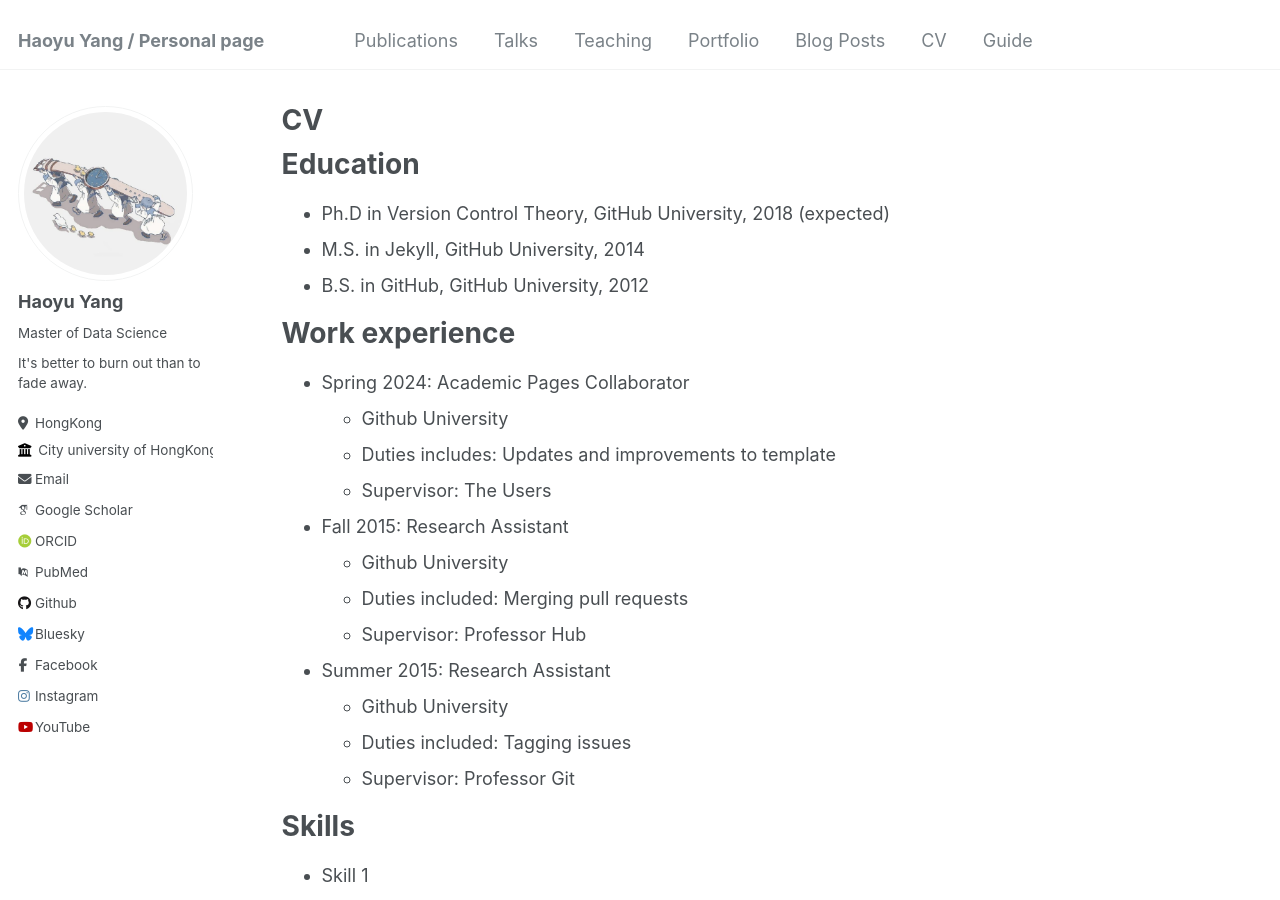
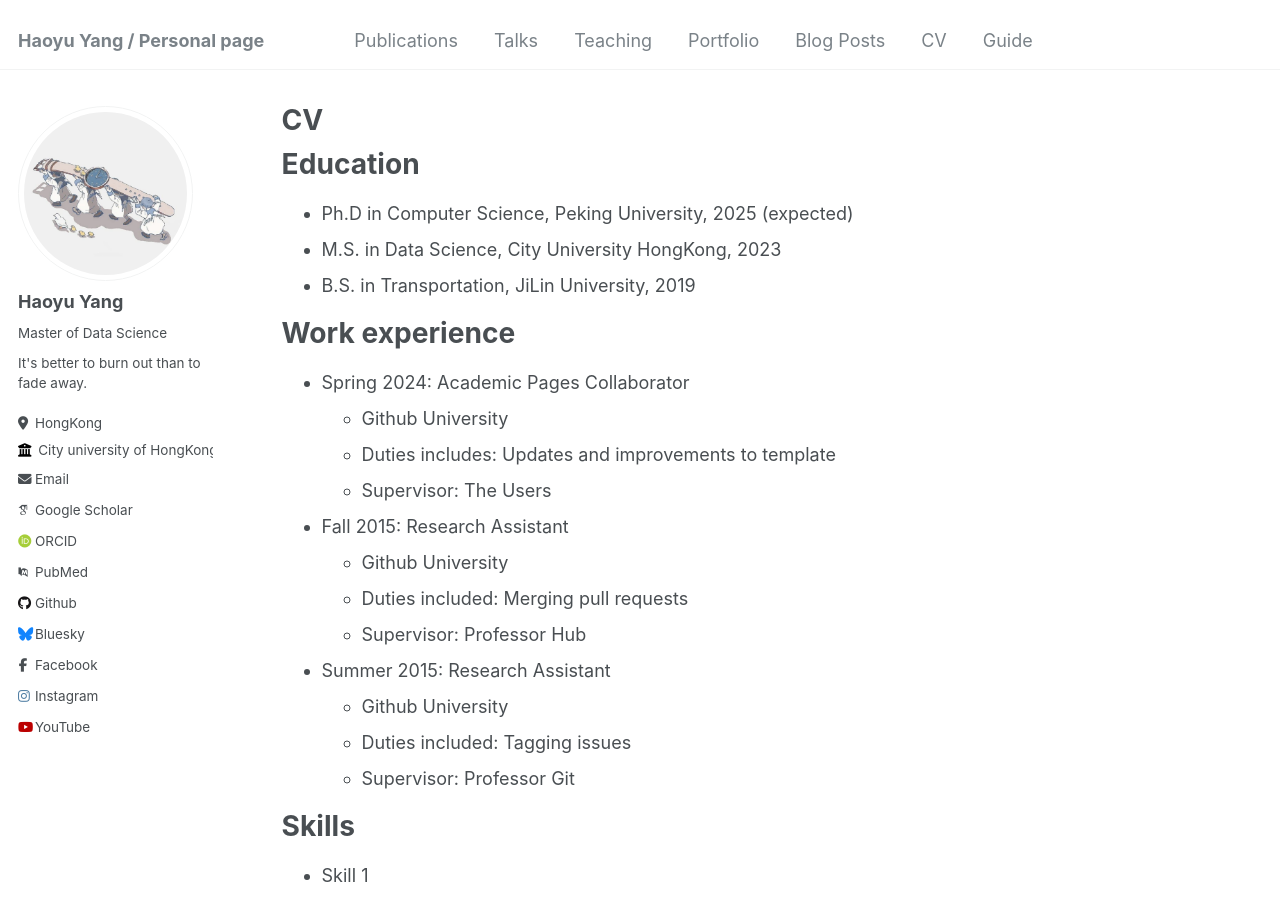
Before and after one commit to woruo838/woruo838.GitHub.io, a Jekyll site: the page built from _pages/cv.md, in a window 1280 px wide and 900 px high. Built offline with Jekyll 4.4.1, drawn with Linux system fonts in a browser that asks for light colours; some web fonts are replaced.

Commit message:
Update cv.md

```diff
--- a/_pages/cv.md
+++ b/_pages/cv.md
@@ -11,9 +11,9 @@
 
 Education
 ======
-* Ph.D in Version Control Theory, GitHub University, 2018 (expected)
-* M.S. in Jekyll, GitHub University, 2014
-* B.S. in GitHub, GitHub University, 2012
+* Ph.D in Computer Science, Peking University, 2025 (expected)
+* M.S. in Data Science, City University HongKong, 2023
+* B.S. in Transportation, JiLin University, 2019
 
 Work experience
 ======
```
